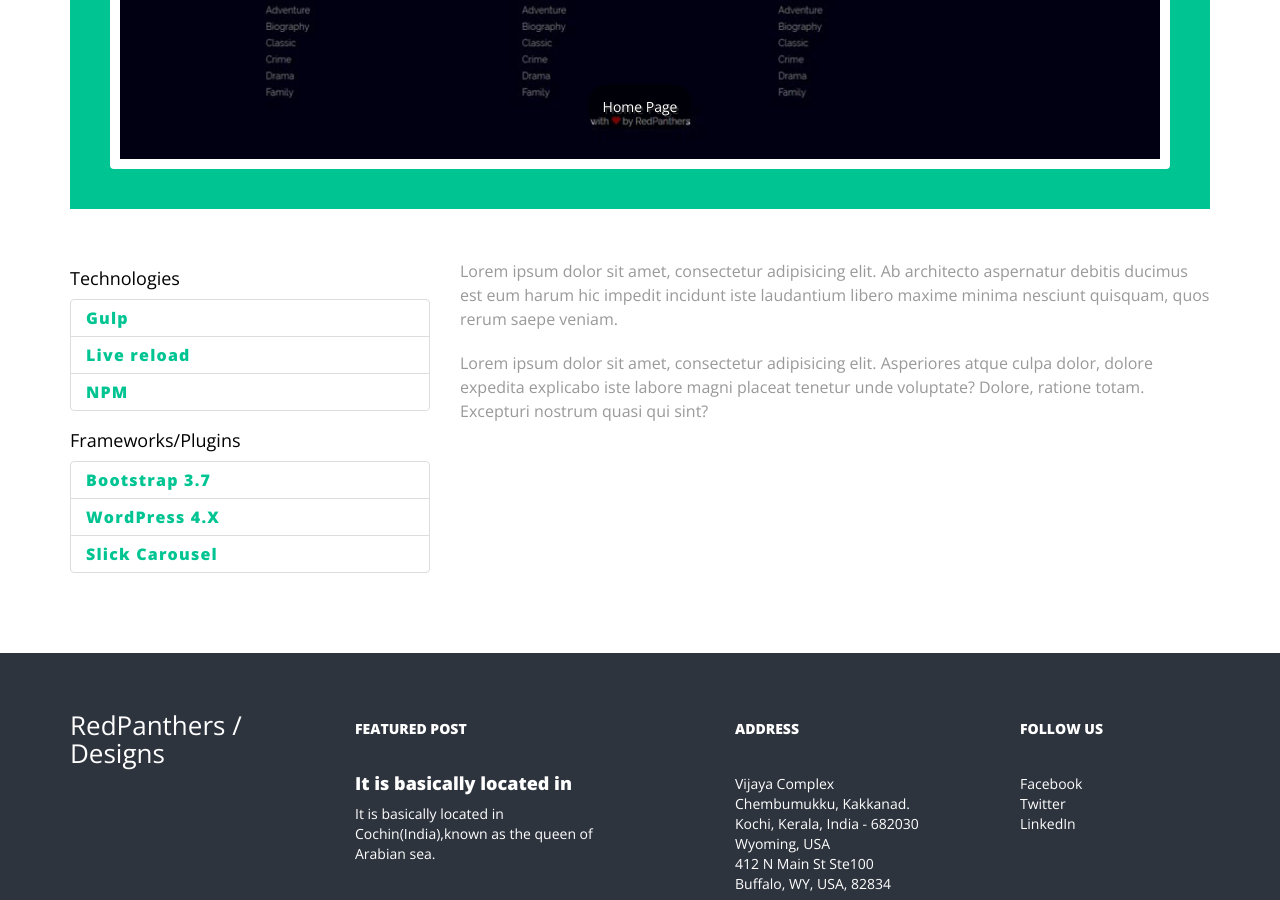
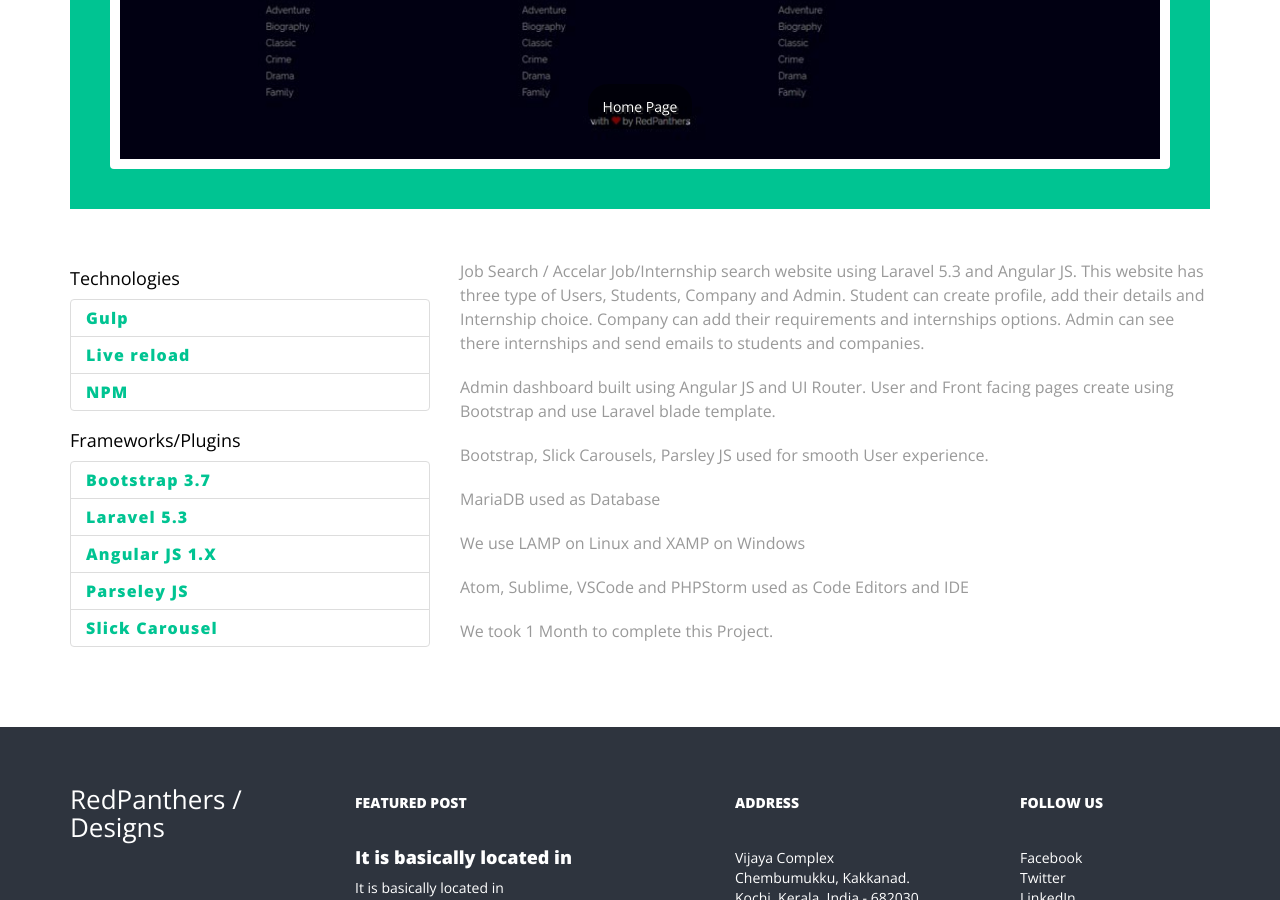
Before and after one commit to redpanthers-design/redpanthers-design, a Jekyll site: the page built from _posts/2016-11-03-laravel-job-search-websites.html, in a window 1280 px wide and 900 px high, scrolled down 1160 px. Built offline with Jekyll 4.4.1, drawn with Linux system fonts in a browser that asks for light colours; nearby versions of some CDN libraries; some of the changed text lies outside the part shown.

```diff
--- a/_posts/2016-11-03-laravel-job-search-websites.html
+++ b/_posts/2016-11-03-laravel-job-search-websites.html
@@ -1,6 +1,6 @@
 ---
 layout: home
-title:  "Job Search - Laravel Template"
+title:  "Job Search - Laravel Project"
 date:   2016-10-24 08:47:24 +0530
 categories: laravel
 permalink: "job-search-laravel.html"
@@ -54,7 +54,9 @@
             <h4>Frameworks/Plugins</h4>
             <ul class="list-group">
               <li class="list-group-item"><a href="">Bootstrap 3.7</a></li>
-              <li class="list-group-item"><a href="">WordPress 4.X </a></li>
+              <li class="list-group-item"><a href="">Laravel 5.3 </a></li>
+              <li class="list-group-item"><a href="">Angular JS 1.X </a></li>
+              <li class="list-group-item"><a href="">Parseley JS </a></li>
               <li class="list-group-item"><a href="">Slick Carousel </a></li>
             </ul>
             </div>
@@ -62,10 +64,29 @@
           <div class="col-xs-12 col-sm-8">
             <div class="inner-content-section">
               <p>
-                Lorem ipsum dolor sit amet, consectetur adipisicing elit. Ab architecto aspernatur debitis ducimus est eum harum hic impedit incidunt iste laudantium libero maxime minima nesciunt quisquam, quos rerum saepe veniam.
+                Job Search / Accelar  Job/Internship search website using Laravel 5.3 and Angular JS. This website has three type of Users,
+                Students, Company and Admin. Student can create profile, add their details and Internship choice. Company
+                can add their requirements and internships options. Admin can see there internships and send
+                emails to students and companies.
               </p>
               <p>
-                Lorem ipsum dolor sit amet, consectetur adipisicing elit. Asperiores atque culpa dolor, dolore expedita explicabo iste labore magni placeat tenetur unde voluptate? Dolore, ratione totam. Excepturi nostrum quasi qui sint?
+                Admin dashboard built using Angular JS and UI Router. User and Front facing pages create using Bootstrap and use
+                Laravel blade template.
+              </p>
+              <p>
+                Bootstrap, Slick Carousels, Parsley JS used for smooth User experience.
+              </p>
+              <p>
+                MariaDB used as Database
+              </p>
+              <p>
+                We use LAMP on Linux and XAMP on Windows
+              </p>
+              <p>
+                Atom, Sublime, VSCode and PHPStorm used as Code Editors and IDE
+              </p>
+              <p>
+                We took 1 Month to complete this Project.
               </p>
             </div>
 
```
Also changed, not shown: _posts/2016-11-02-rails-sharing-party-websites.html (+7 -0 lines), images/wordpress/6/sharing-party-home.jpg (added).
